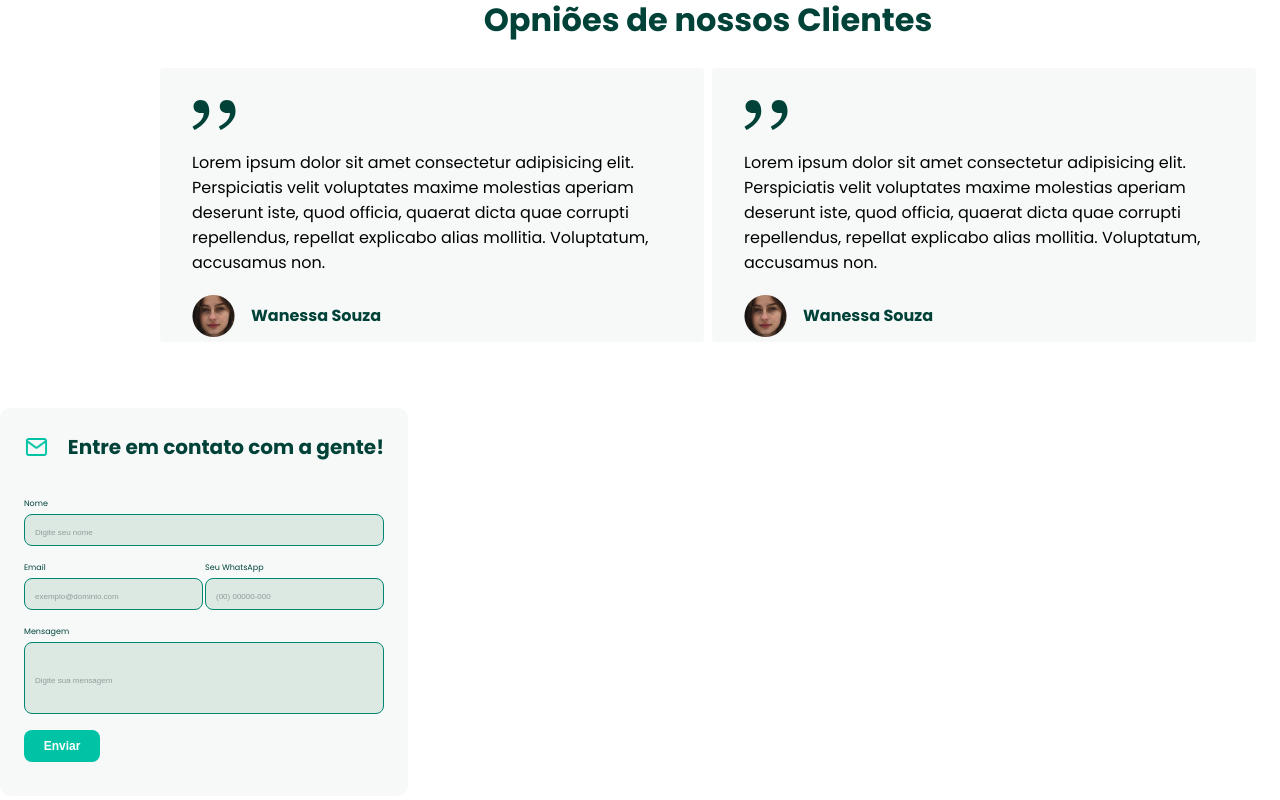
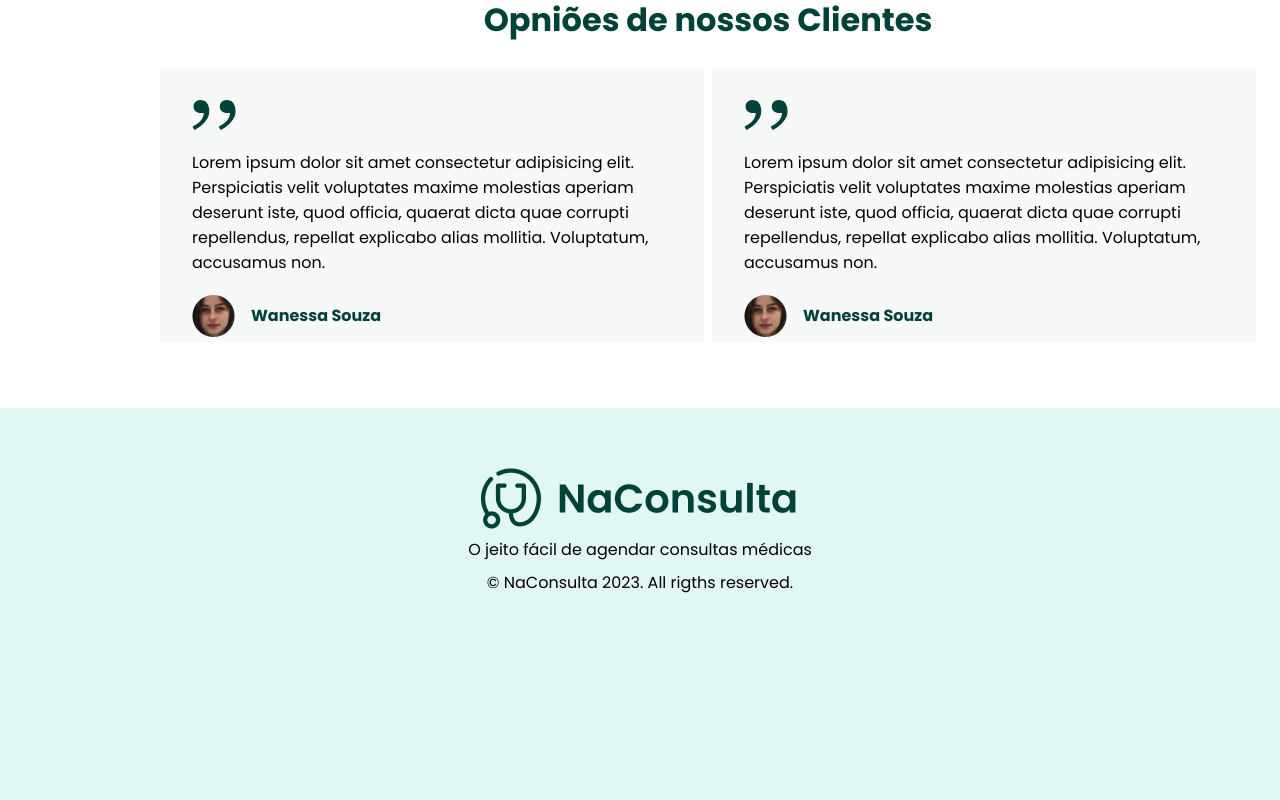
Before and after one commit to Achette/PI_NaConsulta, a React (Create React App) app: page / in a window 1280 px wide. Shown: the part 2256-3056 px from the top of the page. Built offline with nearby package versions, Linux system fonts and the light colour scheme.

Commit message:
Feat: inicia desenvolvimento do footer

```diff
--- /dev/null
+++ b/src/components/footer/index.tsx
@@ -0,0 +1,20 @@
+import { Box, HStack, VStack, Text, Image } from "@chakra-ui/react"
+import Logo from "../../assets/img/Logo.png"
+
+
+export const Footer = () => {
+
+    return (
+        <Box w="100%" h="59.5rem" bgColor="rgba(61, 204, 183, 0.16)" p="3.75rem 6.5rem">
+            <VStack>
+                <HStack>
+                    <VStack>
+                        <Image src={Logo} />
+                        <Text>O jeito fácil de agendar consultas médicas</Text>
+                    </VStack>
+                </HStack>
+                <Text>&copy; NaConsulta 2023. All rigths reserved.</Text>
+            </VStack>
+        </Box>
+    )
+}
--- a/src/components/index.ts
+++ b/src/components/index.ts
@@ -5,3 +5,4 @@ export * from "./serviceCard/index";
 export * from "./sectionAboutUs/index";
 export * from "./sectionDepositions/index";
 export * from "./commentCard/index";
+export * from "./footer/index"
--- a/src/routes/landingPage/index.tsx
+++ b/src/routes/landingPage/index.tsx
@@ -1,11 +1,11 @@
 import {
+  Footer,
   Header,
   SectionAboutUs,
   SectionDepositions,
   SectionHome,
   SectionServices,
 } from "../../components";
-import { FooterForm } from "../../components/footerForm";
 
 export const LandingPage = () => {
   return (
@@ -15,7 +15,7 @@ export const LandingPage = () => {
       <SectionServices />
       <SectionAboutUs />
       <SectionDepositions />
-      <FooterForm />
+      <Footer />
     </>
   );
 };
```
